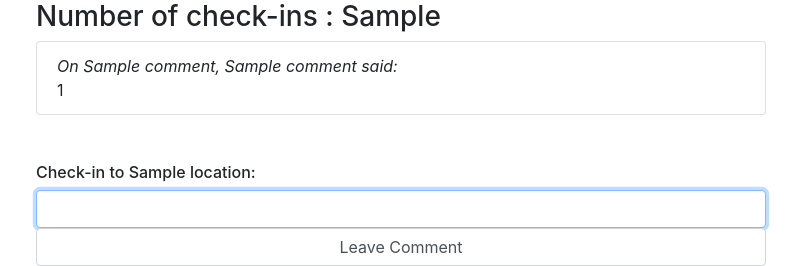
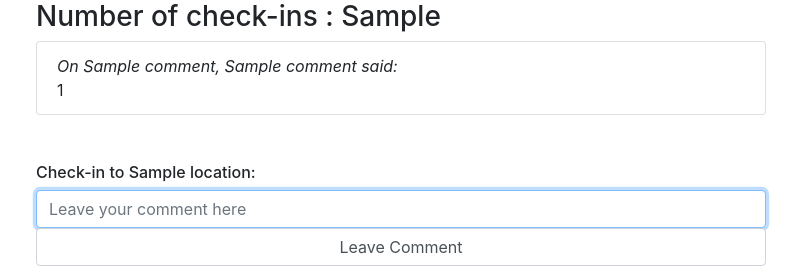
Before and after one commit to michaelzhang608/project1, a Flask app: template templates/location.html in a window 1280 px wide. Shown: the part 543-809 px from the top of the page, without its empty margins (429-1230 px from the left). Run offline with Flask 2, Linux system fonts and the light colour scheme; the template is opened without the code that fills it: most values are stand-ins (such as "Sample title", 1, 10 or a date in 2020); some libraries are stand-ins or nearby versions.

Commit message:
last changes

```diff
--- a/application.py
+++ b/application.py
@@ -284,7 +284,7 @@ def api(zipcode):
         return jsonify(error="Error 404, not found"), 404
 
     # Get comments count if city exists
-    check_ins = db.execute("SELECT zip_id, COUNT(*) FROM comments WHERE zip_id = :zip_id GROUP BY zip_id",
+    check_ins = db.execute("SELECT COUNT(*) FROM comments WHERE zip_id = :zip_id GROUP BY zip_id",
                            {"zip_id": city[0]}).fetchone()
 
     # Assign 0 to check_ins if there are none
--- a/templates/location.html
+++ b/templates/location.html
@@ -56,8 +56,8 @@
     <div class="check-in">
         <h6>Check-in to {{ location[2].capitalize() }}:</h6>
         <form action="/location/{{ location[0] }}" method="post">
-            <input autofocus class="form-control" type="text" autocomplete="off" name="comment" placeholder"Leave your comment here">
-            <button class="form-control" action="submit">Leave Comment</button>
+            <input autofocus class="form-control" type="text" autocomplete="off" name="comment" placeholder="Leave your comment here">
+            <button class="form-control" type="submit">Leave Comment</button>
         </form>
     </div>
 {% endblock %}
--- a/templates/search.html
+++ b/templates/search.html
@@ -13,6 +13,6 @@
     <h1>SEARCH</h1>
     <form action="/" method="post">
         <input autofocus class="form-control form-control-lg" type="text" name="search" autocomplete="off" placeholder="ZIP code or the name of city or town">
-        <button action="submit" class="form-control form-control-lg">Search</button>
+        <button type="submit" class="form-control form-control-lg">Search</button>
     </form>
 {% endblock %}
```
